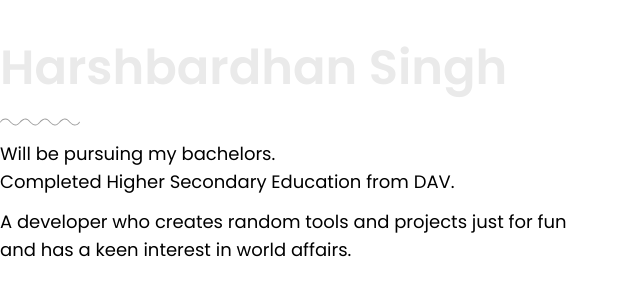
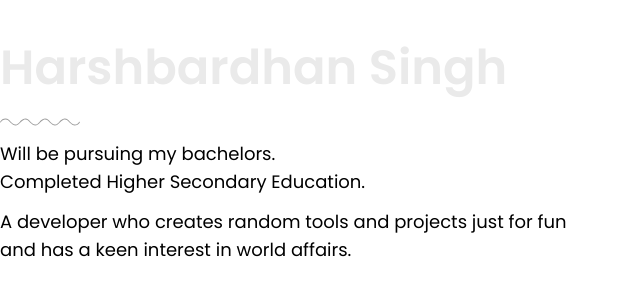
Before and after one commit to harsshhhgit/harsshhhgit.github.io, a Next.js app: page /components/Details in a window 1280 px wide. Shown: the top 300 px of the page, without its empty margins (0-640 px from the left). Built offline with nearby package versions, Linux system fonts and the light colour scheme; a web font is replaced by a local one.

Commit message:
Minor changes

```diff
--- a/pages/components/Details.js
+++ b/pages/components/Details.js
@@ -10,7 +10,7 @@ const Details = () => {
                     <ul>
                         {/* <li>Currently Pursuing BSc from BITs Pilani</li> */}
                         <li>Will be pursuing my bachelors.</li>
-                        <li>Completed Higher Secondary Education from DAV.</li>
+                        <li>Completed Higher Secondary Education.</li>
                     </ul>
                     <div>A developer who creates random tools and projects just for fun and has a keen interest in world affairs.</div>
                 </div>
```
